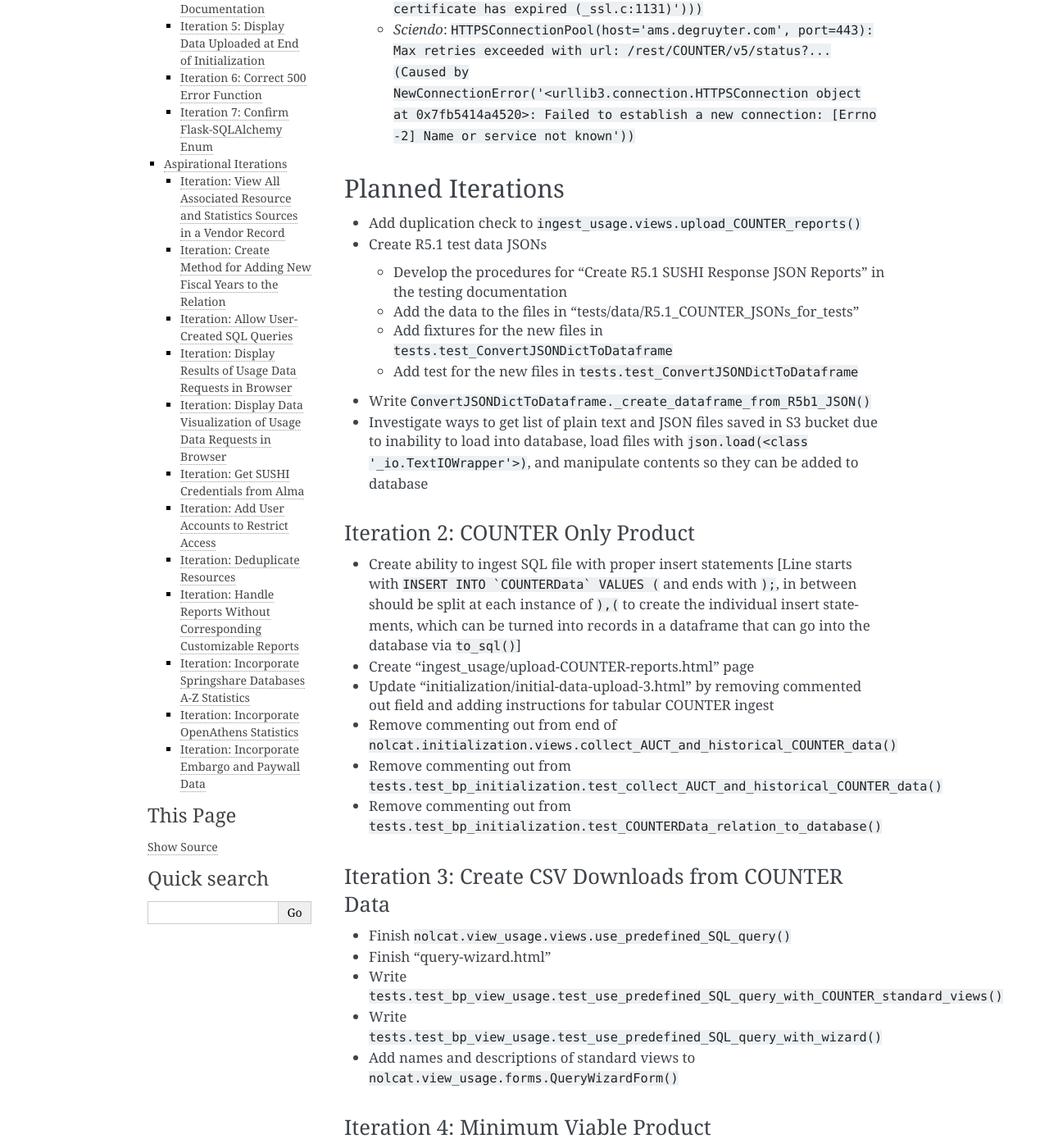
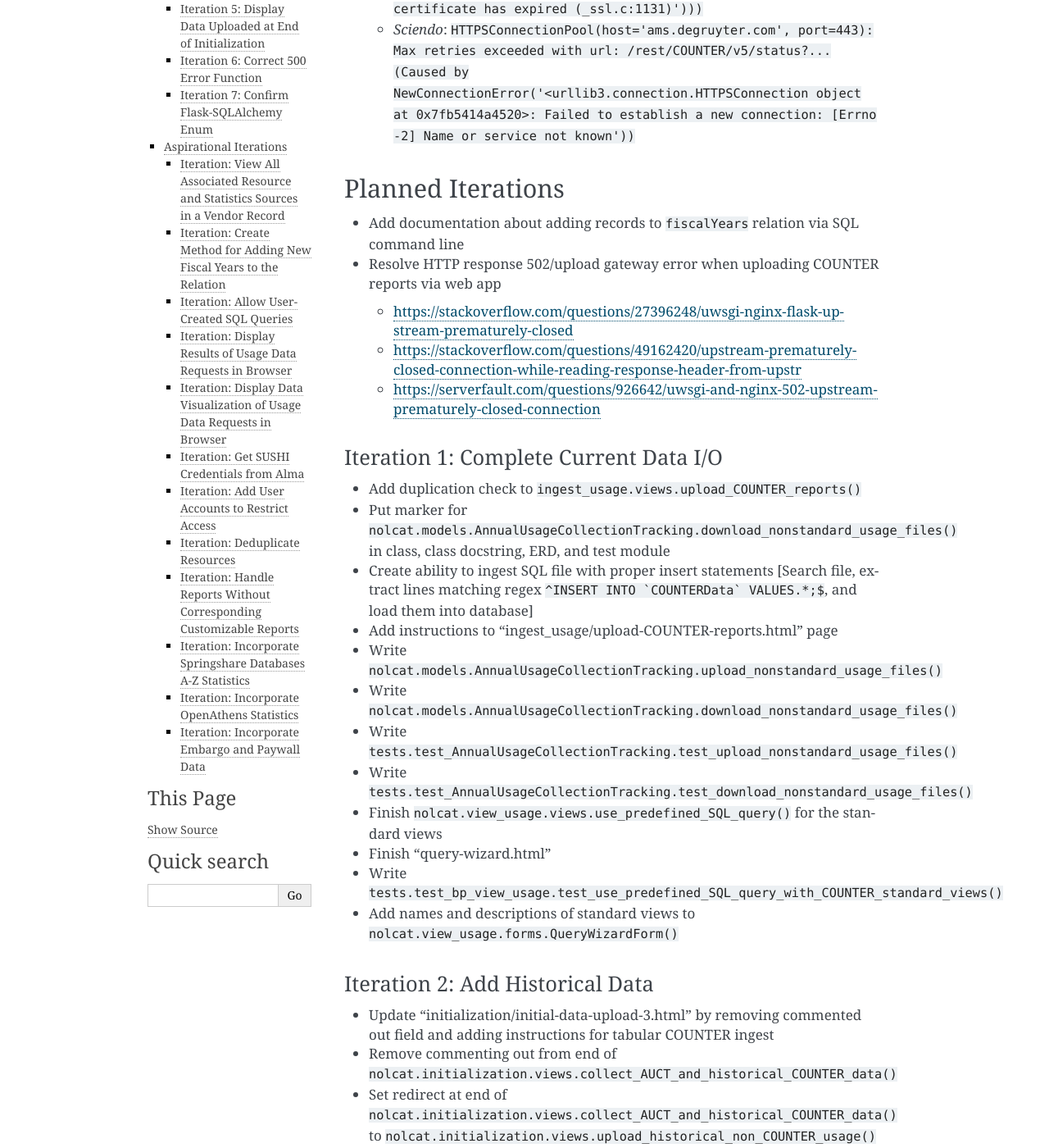
Before and after one commit to ereiskind/nolcat, a Sphinx documentation site: the page built from docs/source/roadmap.rst, in a window 1280 px wide and 1400 px high, scrolled down 1229 px. Shown: the whole window at 82% size. Built offline with Sphinx 7.4.7, drawn with Linux system fonts in a browser that asks for light colours; some of the changed text lies outside the part shown.

Commit message:
Update roadmap

```diff
--- a/docs/source/roadmap.rst
+++ b/docs/source/roadmap.rst
@@ -19,54 +19,50 @@ This is a list of issues encountered over the course of development that require
 
 Planned Iterations
 ******************
+* Add documentation about adding records to ``fiscalYears`` relation via SQL command line
+* Resolve HTTP response 502/upload gateway error when uploading COUNTER reports via web app
+
+  * https://stackoverflow.com/questions/27396248/uwsgi-nginx-flask-upstream-prematurely-closed
+  * https://stackoverflow.com/questions/49162420/upstream-prematurely-closed-connection-while-reading-response-header-from-upstr
+  * https://serverfault.com/questions/926642/uwsgi-and-nginx-502-upstream-prematurely-closed-connection
+
+Iteration 1: Complete Current Data I/O
+======================================
 * Add duplication check to ``ingest_usage.views.upload_COUNTER_reports()``
-* Create R5.1 test data JSONs
+* Put marker for ``nolcat.models.AnnualUsageCollectionTracking.download_nonstandard_usage_files()`` in class, class docstring, ERD, and test module
+* Create ability to ingest SQL file with proper insert statements [Search file, extract lines matching regex ``^INSERT INTO `COUNTERData` VALUES.*;$``, and load them into database]
+* Add instructions to "ingest_usage/upload-COUNTER-reports.html" page
+* Write ``nolcat.models.AnnualUsageCollectionTracking.upload_nonstandard_usage_files()``
+* Write ``nolcat.models.AnnualUsageCollectionTracking.download_nonstandard_usage_files()``
+* Write ``tests.test_AnnualUsageCollectionTracking.test_upload_nonstandard_usage_files()``
+* Write ``tests.test_AnnualUsageCollectionTracking.test_download_nonstandard_usage_files()``
+* Finish ``nolcat.view_usage.views.use_predefined_SQL_query()`` for the standard views
+* Finish "query-wizard.html"
+* Write ``tests.test_bp_view_usage.test_use_predefined_SQL_query_with_COUNTER_standard_views()``
+* Add names and descriptions of standard views to ``nolcat.view_usage.forms.QueryWizardForm()``
 
-  * Develop the procedures for "Create R5.1 SUSHI Response JSON Reports" in the testing documentation
-  * Add the data to the files in "tests/data/R5.1_COUNTER_JSONs_for_tests"
-  * Add fixtures for the new files in ``tests.test_ConvertJSONDictToDataframe``
-  * Add test for the new files in ``tests.test_ConvertJSONDictToDataframe``
-
-* Write ``ConvertJSONDictToDataframe._create_dataframe_from_R5b1_JSON()``
-* Investigate ways to get list of plain text and JSON files saved in S3 bucket due to inability to load into database, load files with ``json.load(<class '_io.TextIOWrapper'>)``, and manipulate contents so they can be added to database
-
-Iteration 2: COUNTER Only Product
-=================================
-* Create ability to ingest SQL file with proper insert statements [Line starts with ``INSERT INTO `COUNTERData` VALUES (`` and ends with ``);``, in between should be split at each instance of ``),(`` to create the individual insert statements, which can be turned into records in a dataframe that can go into the database via ``to_sql()``]
-* Create "ingest_usage/upload-COUNTER-reports.html" page
+Iteration 2: Add Historical Data
+================================
 * Update "initialization/initial-data-upload-3.html" by removing commented out field and adding instructions for tabular COUNTER ingest
 * Remove commenting out from end of ``nolcat.initialization.views.collect_AUCT_and_historical_COUNTER_data()``
+* Set redirect at end of ``nolcat.initialization.views.collect_AUCT_and_historical_COUNTER_data()`` to ``nolcat.initialization.views.upload_historical_non_COUNTER_usage()``
+* Remove commenting out from end of ``tests.test_bp_initialization.test_collect_AUCT_and_historical_COUNTER_data()``
+* Copy ``nolcat.ingest_usage.forms.UsageFileForm()`` to ``nolcat.initialization.forms``
+* Write "initialization/initial-data-upload-4.html" page
+* Write ``initialization.views.upload_historical_non_COUNTER_usage()`` with ``nolcat.models.AnnualUsageCollectionTracking.upload_nonstandard_usage_files()``
 * Remove commenting out from ``tests.test_bp_initialization.test_collect_AUCT_and_historical_COUNTER_data()``
 * Remove commenting out from ``tests.test_bp_initialization.test_COUNTERData_relation_to_database()``
-
-Iteration 3: Create CSV Downloads from COUNTER Data
-===================================================
-* Finish ``nolcat.view_usage.views.use_predefined_SQL_query()``
-* Finish "query-wizard.html"
-* Write ``tests.test_bp_view_usage.test_use_predefined_SQL_query_with_COUNTER_standard_views()``
-* Write ``tests.test_bp_view_usage.test_use_predefined_SQL_query_with_wizard()``
-* Add names and descriptions of standard views to ``nolcat.view_usage.forms.QueryWizardForm()``
-
-Iteration 4: Minimum Viable Product
-===================================
-* Set redirect at end of ``nolcat.initialization.views.collect_AUCT_and_historical_COUNTER_data()`` to ``nolcat.initialization.views.upload_historical_non_COUNTER_usage()``
-* Remove commenting out from end of ``tests.test_bp_initialization.test_collect_AUCT_and_historical_COUNTER_data()``
-* Write form class for non-COUNTER usage downloads
-* Write "initialization/initial-data-upload-4.html" page
-* Write ``nolcat.initialization.views.upload_historical_non_COUNTER_usage()`` with ``nolcat.app.upload_file_to_S3_bucket()``
 * Write ``tests.test_bp_initialization.test_GET_request_for_upload_historical_non_COUNTER_usage()``
 * Write ``tests.test_bp_initialization.test_upload_historical_non_COUNTER_usage()``
 * Write ``nolcat.models.AnnualUsageCollectionTracking.upload_nonstandard_usage_file()``
 * Write ``tests.test_AnnualUsageCollectionTracking.test_upload_nonstandard_usage_file()``
-* Finish ``nolcat.ingest_usage.views.upload_non_COUNTER_reports()`` with ``nolcat.ingest_usage.forms.UsageFileForm.AUCT_option`` as two separate int fields if needed
+* Finish ``nolcat.ingest_usage.views.upload_non_COUNTER_reports()`` with ``nolcat.models.AnnualUsageCollectionTracking.upload_nonstandard_usage_files()``
 * Write ``tests.test_bp_ingest_usage.test_upload_non_COUNTER_reports()``
-* If able to get drop-down working, finish ``tests.test_bp_ingest_usage.test_GET_request_for_upload_non_COUNTER_reports()``
-* Create "ingest_usage/save-non-COUNTER-usage.html" page
-* Adjust form in "view_usage/download-non-COUNTER-usage.html" so all the options can be selected
-* Add documentation about adding records to ``fiscalYears`` relation via SQL command line
-* Figure out how to get "Check if Usage Is Already in Database" subsection of ``nolcat.models.StatisticsSources._harvest_R5_SUSHI()`` to work
+* Finish ``tests.test_bp_ingest_usage.test_GET_request_for_upload_non_COUNTER_reports()``
+* Write "ingest_usage/upload-non-COUNTER-usage.html" page
+* Get drop-down in "view_usage/download-non-COUNTER-usage.html" to work
 
-Iteration 5: Minimum Viable Product with Tests and Test Database
+Iteration 3: Minimum Viable Product with Tests and Test Database
 ================================================================
 * Create the temporary database for testing: Per Flask's documentation on testing, tests interacting with a database should be able to use a testing database separate from but built using the same factory as the production database. The resources to consult are in ``tests.conftest``.
 * Finish ``tests.test_bp_view_usage.test_GET_request_for_download_non_COUNTER_usage()``, including altering test data so one of the records in the AUCT relation has a non-null value in ``annualUsageCollectionTracking.usage_file_path``
@@ -81,6 +77,14 @@ Iteration 5: Minimum Viable Product with Tests and Test Database
 Basic Enhancement Iterations
 ****************************
 These iterations make NoLCAT more robust and easier to use through relatively small adjustments. Many of these iterations move functionality from the SQL command line to the GUI.
+
+Iteration 0: Prepare for COUNTER R5.1
+=====================================
+* Develop the procedures for "Create R5.1 SUSHI Response JSON Reports" in the testing documentation
+* Add the data to the files in "tests/data/R5.1_COUNTER_JSONs_for_tests"
+* Write ``ConvertJSONDictToDataframe._create_dataframe_from_R5b1_JSON()``
+* Add fixtures for the new files in ``tests.test_ConvertJSONDictToDataframe``
+* Write ``tests.test_ConvertJSONDictToDataframe.test_create_dataframe_from_R5b1_JSON()``
 
 Iteration 1: View Lists
 =======================
@@ -132,8 +136,10 @@ Iteration 5: Create Drop-Down Lists
 
 Iteration 6: Create Query Wizard
 ================================
+* Finish ``nolcat.view_usage.views.use_predefined_SQL_query()``
 * Craft queries to use
 * Create drop-down fields for COUNTER elements in ``nolcat.view_usage.forms.QueryWizardForm()``
+* Write ``tests.test_bp_view_usage.test_use_predefined_SQL_query_with_wizard()``
 
 Iteration 7: Show Fiscal Year Information
 =========================================
```
